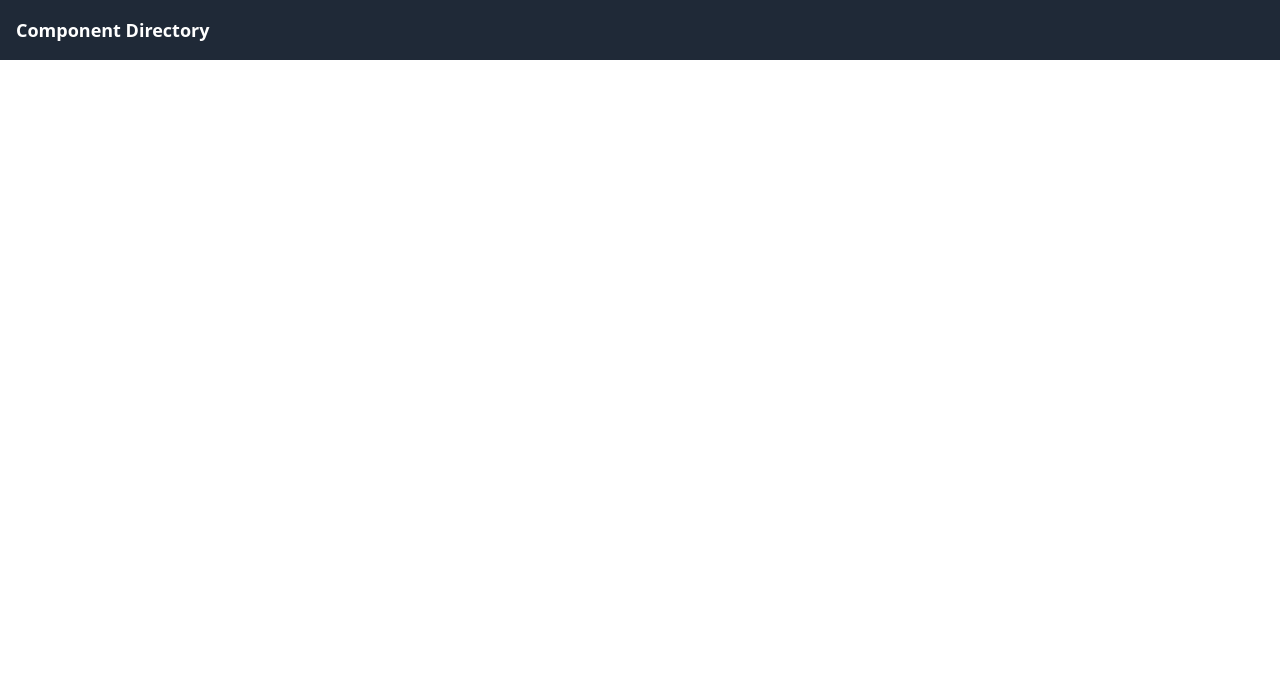
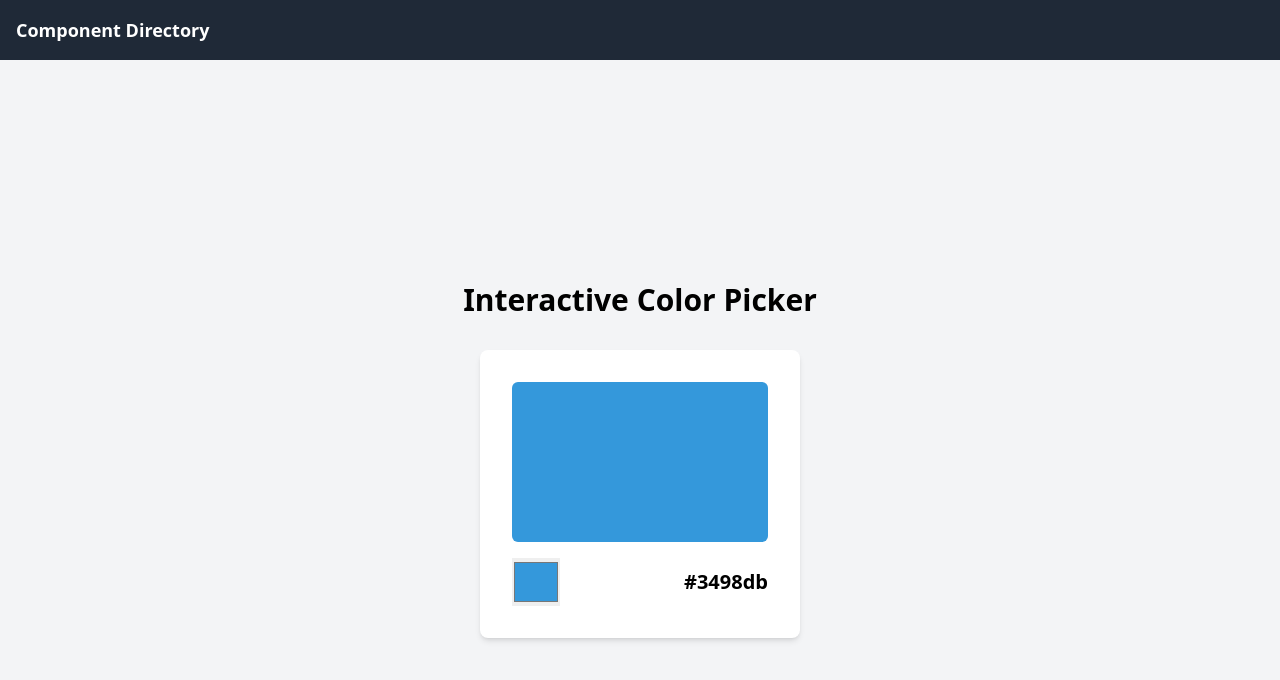
Before and after one commit to johnclyde/crazyclaudecontraptions, a React (Create React App) app in the folder helloworld/: page /color-picker in a window 1280 px wide. Before the commit this address had no page. Shown: the top 680 px of the page. Built offline with nearby package versions, Linux system fonts and the light colour scheme.

Commit message:
Add a new component (#6)
There is also an attempt here to fix the deployment in main.

```diff
--- a/helloworld/src/App.js
+++ b/helloworld/src/App.js
@@ -1,5 +1,6 @@
 import React from 'react';
 import { BrowserRouter as Router, Route, Routes } from 'react-router-dom';
+import ColorPicker from './ColorPicker';
 import ComponentDirectory from './ComponentDirectory';
 import InteractiveCounter from './InteractiveCounter';
 import Navbar from './Navbar';
@@ -13,7 +14,7 @@ const App = () => {
           <Routes>
             <Route path="/" element={<ComponentDirectory />} />
             <Route path="/interactive-counter" element={<InteractiveCounter />} />
-            {/* Add more routes here as you create new components */}
+            <Route path="/color-picker" element={<ColorPicker />} />
           </Routes>
         </main>
       </div>
--- /dev/null
+++ b/helloworld/src/ColorPicker.js
@@ -0,0 +1,32 @@
+import React, { useState } from 'react';
+
+const ColorPicker = () => {
+  const [color, setColor] = useState('#3498db');
+
+  const handleColorChange = (e) => {
+    setColor(e.target.value);
+  };
+
+  return (
+    <div className="flex flex-col items-center justify-center min-h-screen bg-gray-100">
+      <h1 className="text-3xl font-bold mb-8">Interactive Color Picker</h1>
+      <div className="bg-white p-8 rounded-lg shadow-md w-80">
+        <div
+          className="w-full h-40 mb-4 rounded-md transition-colors duration-300"
+          style={{ backgroundColor: color }}
+        ></div>
+        <div className="flex items-center justify-between">
+          <input
+            type="color"
+            value={color}
+            onChange={handleColorChange}
+            className="w-12 h-12 cursor-pointer"
+          />
+          <span className="text-xl font-semibold">{color}</span>
+        </div>
+      </div>
+    </div>
+  );
+};
+
+export default ColorPicker;
--- a/helloworld/src/ComponentDirectory.js
+++ b/helloworld/src/ComponentDirectory.js
@@ -4,7 +4,7 @@ import { Link } from 'react-router-dom';
 const ComponentDirectory = () => {
   const components = [
     { name: 'Interactive Counter', path: '/interactive-counter', description: 'A counter with increment and decrement buttons' },
-    // Add more components here as they are created
+    { name: 'Color Picker', path: '/color-picker', description: 'An interactive color picker with real-time preview' },
   ];
 
   return (
```
